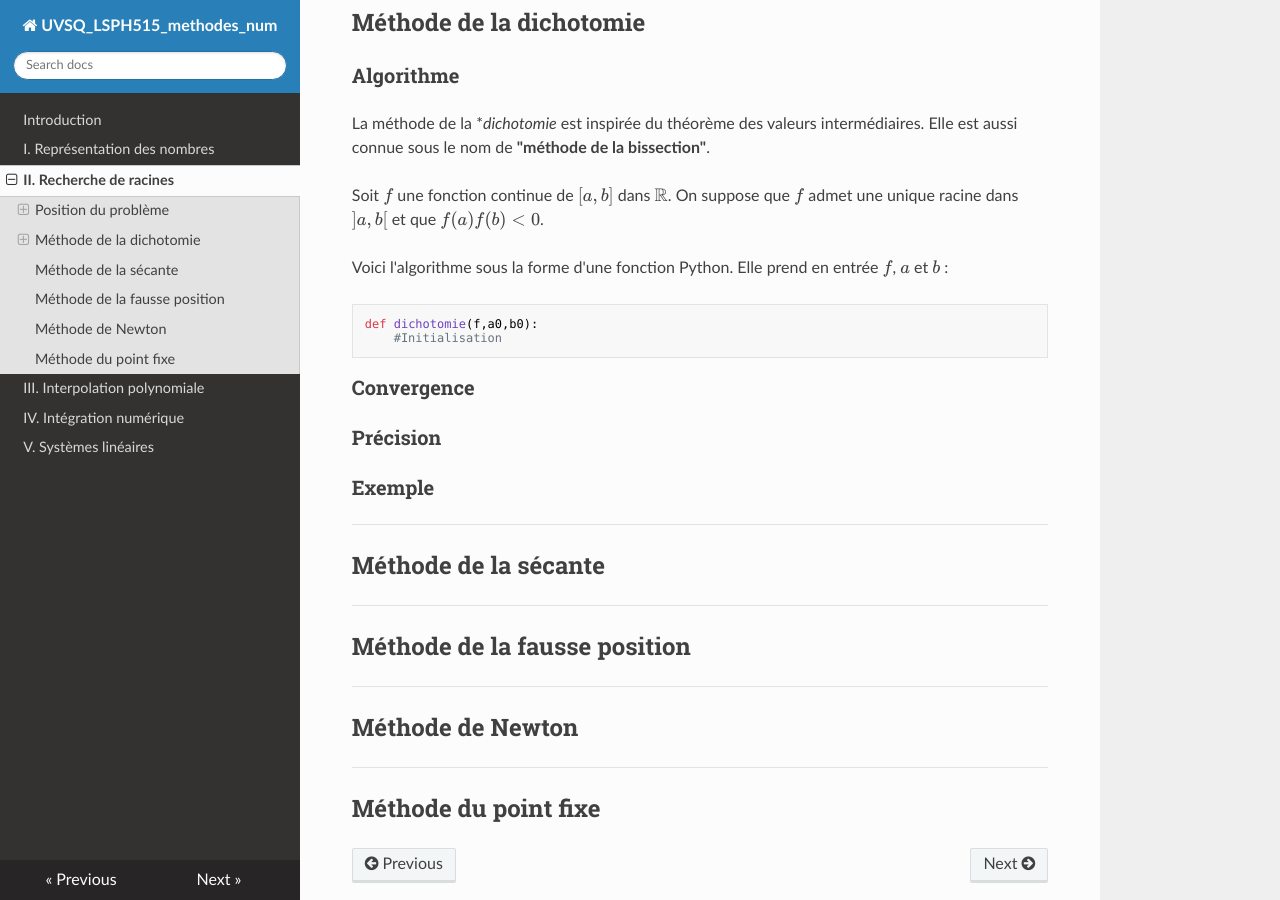
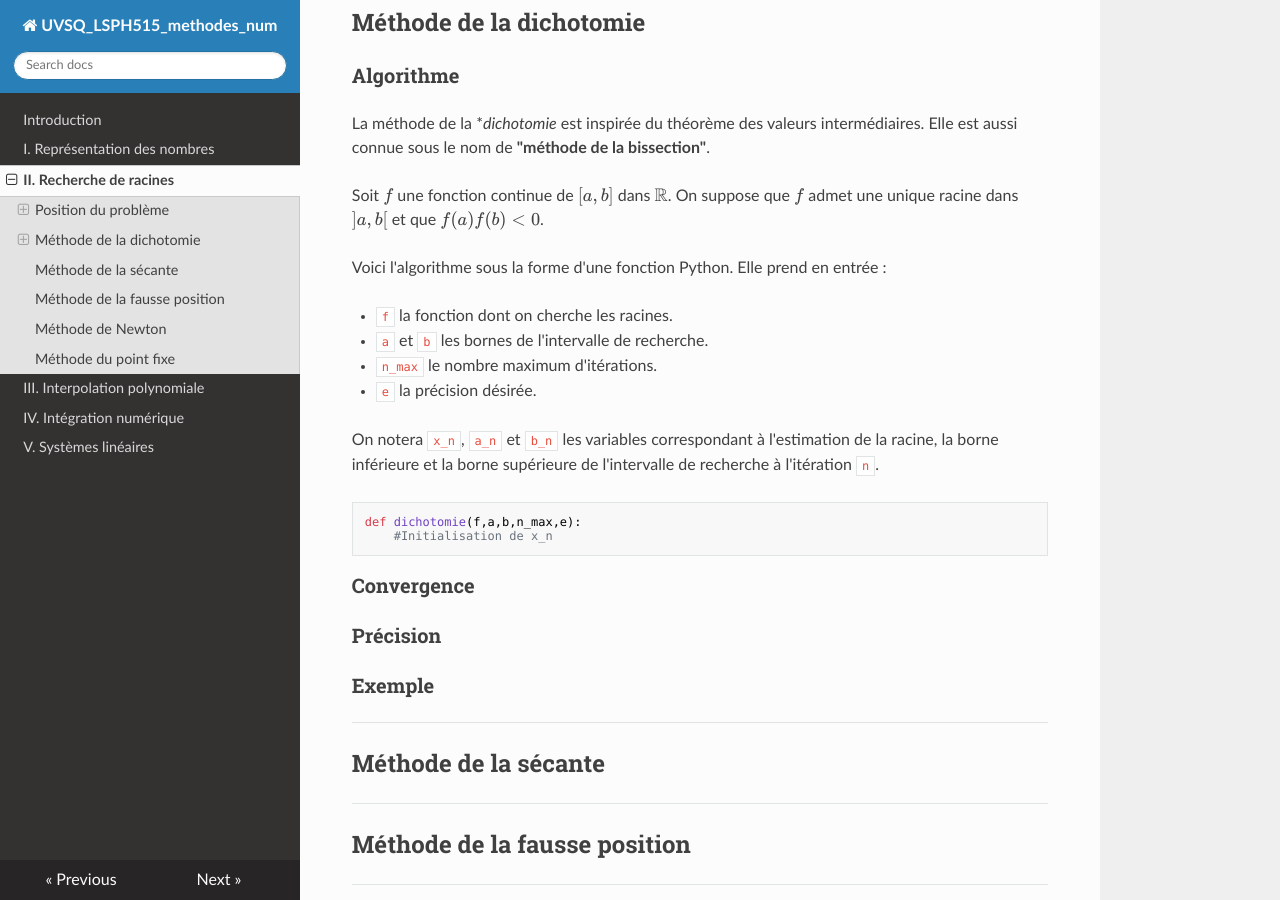
Before and after one commit to NicOudart/UVSQ_LSPH515_methodes_num, an MkDocs documentation site: the page built from docs/Chap2_Recherche_de_racines.md, in a window 1280 px wide and 900 px high, scrolled down 3388 px. Built offline with MkDocs 1.6.1, drawn with Linux system fonts in a browser that asks for light colours; nearby versions of some CDN libraries.

Commit message:
-Dichotomy function.

```diff
--- a/docs/Chap2_Recherche_de_racines.md
+++ b/docs/Chap2_Recherche_de_racines.md
@@ -131,11 +131,21 @@ Soit $f$ une fonction continue de $[a,b]$ dans $\mathbb{R}$.
 On suppose que $f$ admet une unique racine dans $]a,b[$ et que $f(a)f(b)<0$.
 
 Voici l'algorithme sous la forme d'une fonction Python.
-Elle prend en entrée $f$, $a$ et $b$ :
+Elle prend en entrée :
+
+* `f` la fonction dont on cherche les racines.
+
+* `a` et `b` les bornes de l'intervalle de recherche.
+
+* `n_max` le nombre maximum d'itérations.
+
+* `e` la précision désirée.
+
+On notera `x_n`, `a_n` et `b_n` les variables correspondant à l'estimation de la racine, la borne inférieure et la borne supérieure de l'intervalle de recherche à l'itération `n`.
 
 ~~~
-def dichotomie(f,a0,b0):
-	#Initialisation
+def dichotomie(f,a,b,n_max,e):
+	#Initialisation de x_n
 ~~~
 
 ### Convergence
```
